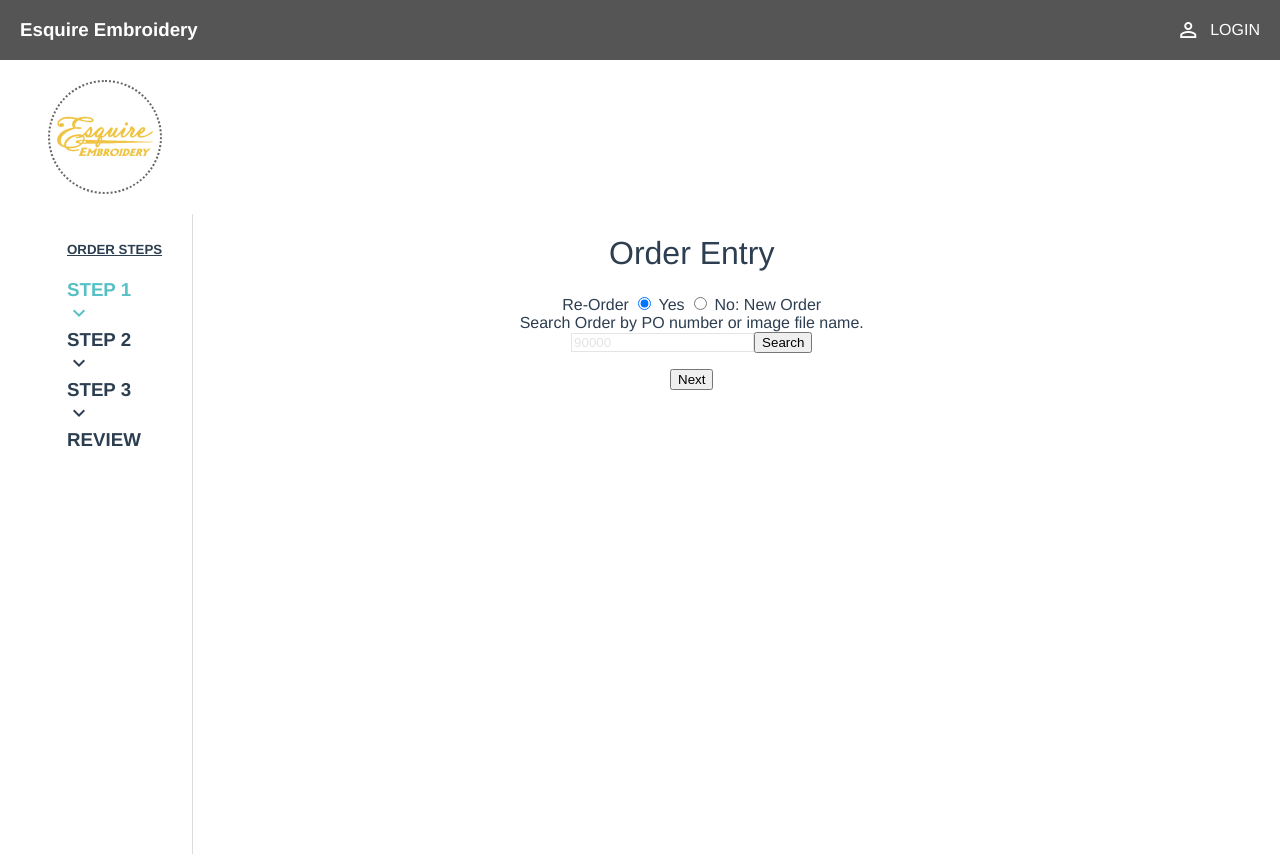
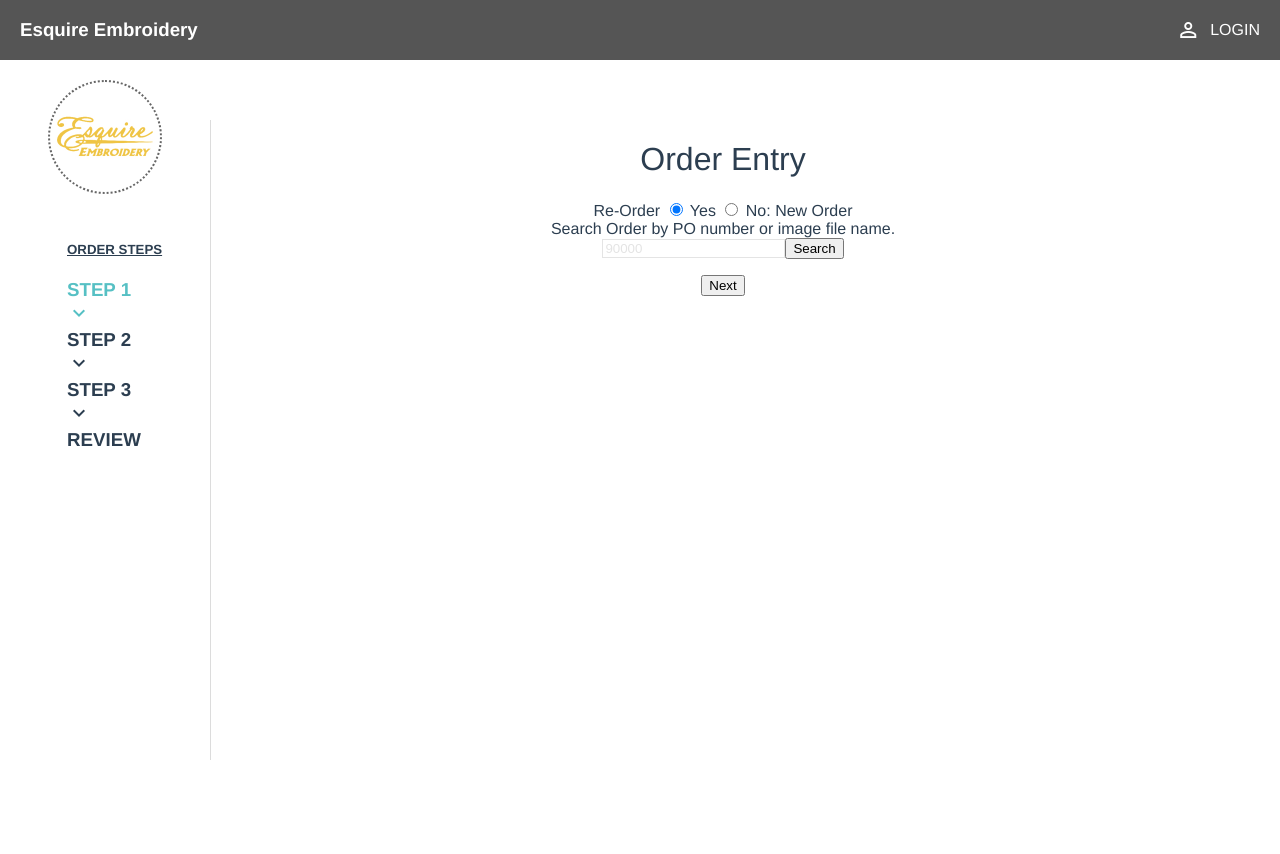
Before and after one commit to okabe-san/esquire_order, a Vue app: page /#/entry in a window 1280 px wide. After the commit the page ends 800 px from the top, so only its background shows below. Built offline with nearby package versions, Linux system fonts and the light colour scheme; what vue-clip would draw is missing.

Commit message:
update main css

```diff
--- a/src/assets/css/main_lib.css
+++ b/src/assets/css/main_lib.css
@@ -3,6 +3,9 @@ h1, h2 {
 }
 h5 {
   text-decoration: underline;
+}
+p {
+  font-size: 1.2rem;
 }
 header {
   align-items: center;
--- a/src/assets/css/order_lib.css
+++ b/src/assets/css/order_lib.css
@@ -14,11 +14,10 @@ section {
 
 /* for order form */
 main {
-  box-sizing: border-box;
-  float: right;
-  width: 85%;
+  position: absolute;
+  top: 120px;
+  left: 210px;
+  width: 80%;
   min-height: 80vh;
-
-  padding-right: 7%;
   border-left: 1px solid #dcdcdc;
 }
```
